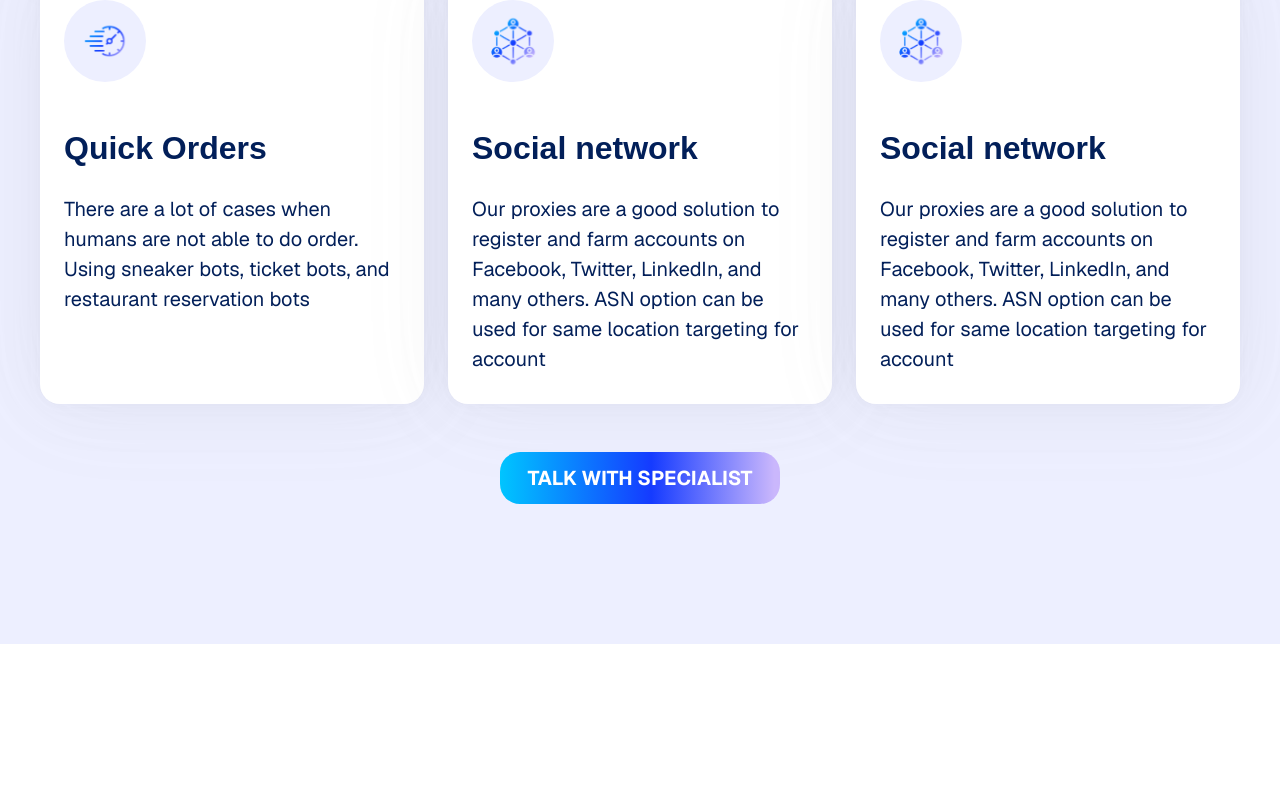
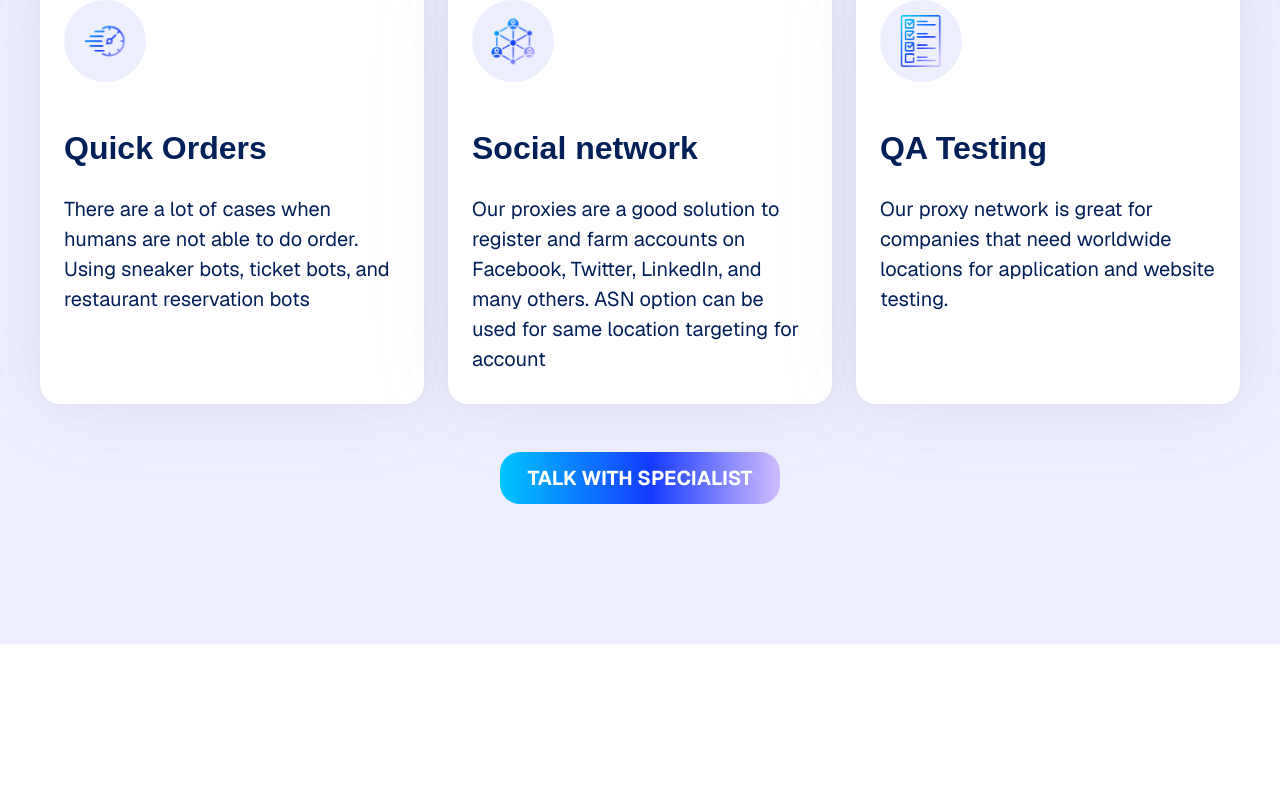
Before and after one commit to StenLyOne/the-premium-ports, a Next.js app: page / in a window 1280 px wide. Shown: the part 6600-7391 px from the top of the page. Built offline with nearby package versions, Linux system fonts and the light colour scheme; a web font is replaced by a local one.

Commit message:
add case item

```diff
--- a/components/sections/Cases.tsx
+++ b/components/sections/Cases.tsx
@@ -33,10 +33,10 @@ const data = [
       "Our proxies are a good solution to register and farm accounts on Facebook, Twitter, LinkedIn, and many others. ASN option can be used for same location targeting for account",
   },
   {
-    img: "/svg/Social network .svg",
-    title: "Social network ",
+    img: "/svg/QA Testing.svg",
+    title: "QA Testing",
     description:
-      "Our proxies are a good solution to register and farm accounts on Facebook, Twitter, LinkedIn, and many others. ASN option can be used for same location targeting for account",
+      "Our proxy network is great for companies that need worldwide locations for application and website testing.",
   },
 ];
 
```
Also changed, not shown: public/svg/QA Testing.svg (added).
